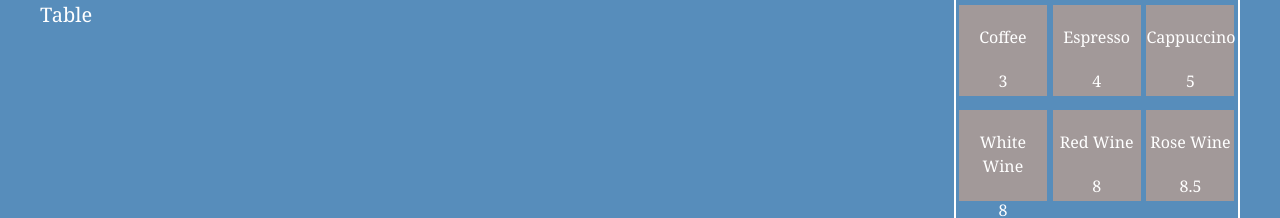
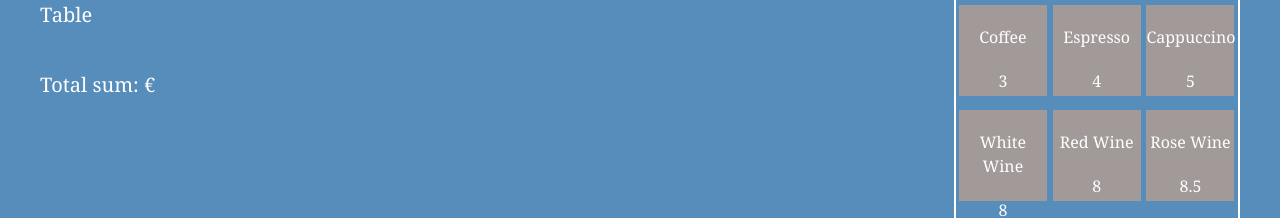
Before and after one commit to lsvelikov/TillApp, an Angular app: page /table in a window 1280 px wide. Shown: the part 225-443 px from the top of the page. Built offline with nearby package versions, Linux system fonts and the light colour scheme.

Commit message:
more table logic

```diff
--- a/src/app/tables/table/table.component.html
+++ b/src/app/tables/table/table.component.html
@@ -6,6 +6,7 @@
             {{ tableItem.quantity }}*  {{ tableItem.name }}  {{ tableItem.quantity * tableItem.value }}€<br>
             }
         </ul>
+        <p>Total sum: {{ tableSum() }}€</p>
     </div>
     <div id="items">
         <ul>
--- a/src/app/tables/table/table.component.ts
+++ b/src/app/tables/table/table.component.ts
@@ -13,6 +13,7 @@ import { ItemsService } from '../../items.service';
 export class TableComponent implements OnInit {
   private itemService = inject(ItemsService);
   items = this.itemService.items;
+  tableId = signal<string>('');
   private route = inject(ActivatedRoute);
   tableNumber = signal<string>('');
   tableSum = signal<number>(0);
@@ -23,6 +24,7 @@ export class TableComponent implements OnInit {
       const id = params['id'];
       const number = params['number'];
       const sum = params['sum'];
+      this.tableId.set(id);
       this.tableNumber.set(number);
       this.tableSum.set(sum);
     });
@@ -39,7 +41,7 @@ export class TableComponent implements OnInit {
       existingItem.quantity = existingItem.quantity + 1;
     }
 
-    console.log(this.tableItems);
+    this.tableSum.set(+this.tableSum() + item.value);
 
   }
 }
```
